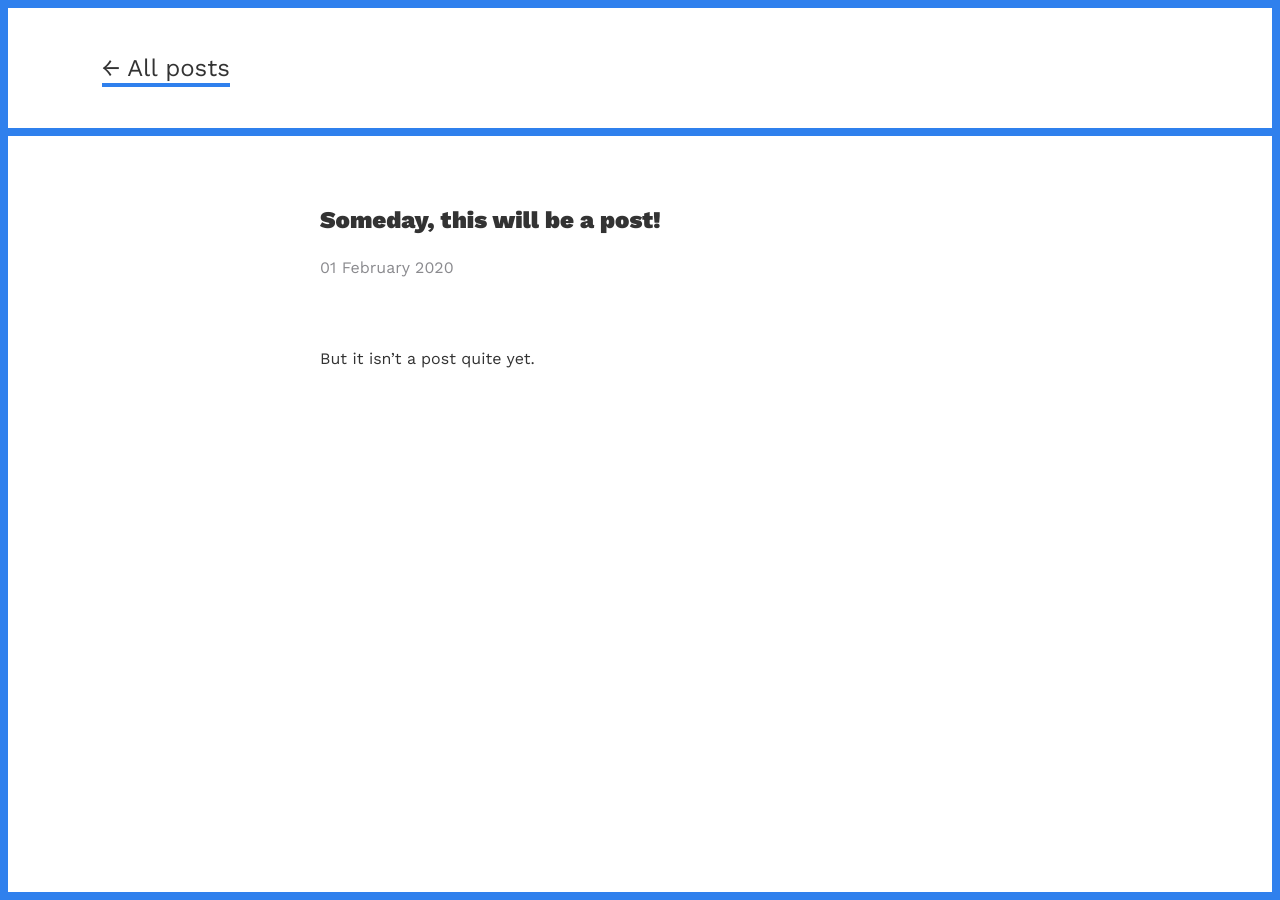
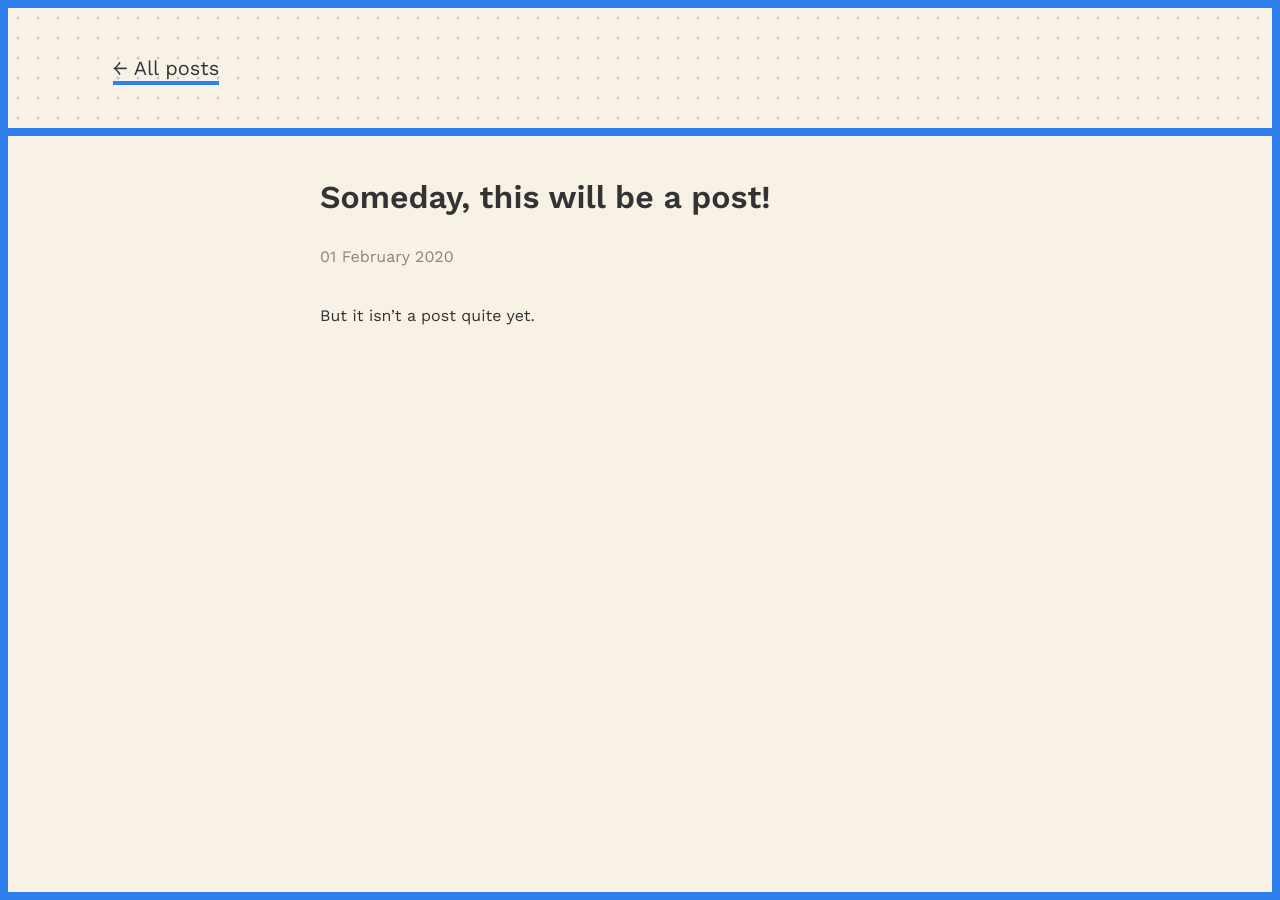
Before and after one commit to EmilyCarlin/emily-space, a Jekyll site: the page built from _posts/2019-11-15-post1.markdown, in a window 1280 px wide. Built offline with Jekyll 4.4.1, drawn with Linux system fonts in a browser that asks for light colours.

Commit message:
clean a few things up

```diff
--- a/_includes/header.html
+++ b/_includes/header.html
@@ -9,12 +9,12 @@
 </head>
 <header>
     <div class="header-column-one">
-        {% if page.title == "Emily's Blog" %}
+        {% if page.title == "Hi! I'm Emily." %}
+        {% elsif page.title == "Emily's Blog" %}
         <nav>
             <a href="/">← Take me home</a>
         </nav>
-        {% endif %}
-        {% if page.type == "post" %}
+        {% elsif page.type == "post" %}
         <nav>
             <a href="/blog.html">← All posts</a>
         </nav>
--- a/assets/css/app.scss
+++ b/assets/css/app.scss
@@ -1,5 +1,6 @@
 ---
 ---
+
 
 body {
   font-family: 'Work Sans', sans-serif;
@@ -9,7 +10,7 @@ body {
 }
 
 h1 {
-  font-weight: 900;
+  font-weight: 600;
   font-size: 32px;
 }
 
@@ -32,10 +33,11 @@ header {
   display: grid;
   grid-template-columns: 1fr 2fr 1fr;
   border-bottom: 8px solid #2f80ed;
+  background-image: url("/assets/images/blueDot.svg")
 }
 
 header a {
-  font-size: 24px;
+  font-size: 20px;
 }
 
 .header-column-one,
@@ -54,7 +56,7 @@ header a {
 main {
   border: 8px solid #2f80ed;
   min-height: calc(100vh - 16px);
-  background-color: white;
+  background-color: #F8F1E6;
 }
 
 .content {
@@ -89,7 +91,7 @@ main {
 
 .card {
   min-height: 10%;
-  background-color: #fff;
+  background-color: #F8F1E6;
   box-shadow: 0 4px 8px 0 rgba(0, 0, 0, 0.12), 0 2px 4px 0 rgba(0, 0, 0, 0.08);
   margin-bottom: 20px;
   cursor: pointer;
@@ -112,13 +114,13 @@ main {
 // blog post styles
 
 .title {
-  font-size: 24px;
+  font-size: 32px;
 }
 
 .post-container {
   max-width: 640px;
-  margin: 40px auto;
-  padding: 10px;
+  margin: 0px auto;
+  padding: 16px;
 }
 
 .post-container p {
@@ -127,24 +129,38 @@ main {
 }
 
 .post-content {
-  margin-top: 64px;
+  margin-top: 32px;
 }
 
 
 // media queries
 
 @media screen and (max-width: 800px) {
-  .top {
-    padding: 10px;
+
+  // header
+
+  header {
+    grid-template-columns: none;
+    height: auto;
   }
 
-  .top h1 {
-    font-size: 32px;
+  header h1 {
+    font-size: 24px
   }
 
+  header a {
+    font-size: 16px;
+  }
+
+  .header-column-one nav {
+    margin: 16px 0px;
+  }
+
+  // index
+
   .content {
-    padding: 10px;
-    margin: 10px auto;
+    padding: 16px;
+    margin: 16px auto;
   }
 
   .content h2 {
@@ -154,15 +170,9 @@ main {
     font-size: 18px;
   }
 
-  header {
-    grid-template-columns: none;
-    height: auto;
-  }
-  .header-column-one {
-    margin: 10px 0px;
-  }
-  .content {
-    grid-template-columns: none;
-    height: auto;
+  // post
+
+  .title {
+    font-size: 24px;
   }
 }
```
Also changed, not shown: assets/images/blueDot.svg (added).
